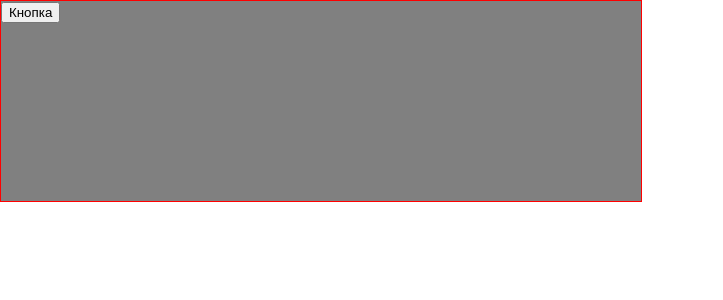
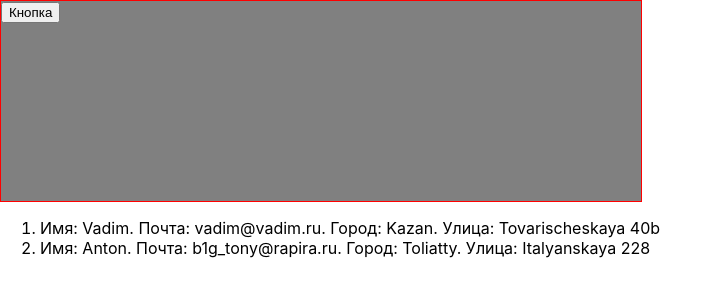
Before and after one commit to vadim-feof/typescript-examples, a React (Create React App) app: page / in a window 1280 px wide. Shown: the top 300 px of the page, without its empty margins (0-723 px from the left). Built offline with nearby package versions, Linux system fonts and the light colour scheme.

Commit message:
UserList component

```diff
--- a/src/App.tsx
+++ b/src/App.tsx
@@ -1,7 +1,15 @@
-import React from 'react';
+import React, {useState} from 'react';
 import Card, {CardVariant} from "./components/Card";
+import UserList from "./components/UserList";
+import {IUser} from "./types/types";
 
 function App() {
+
+    const [users, setUsers] = useState<IUser[]>([
+        {id: 1, name: 'Vadim', email: 'vadim@vadim.ru', address: {city: 'Kazan', street: 'Tovarischeskaya 40b'}},
+        {id: 2, name: 'Anton', email: 'b1g_tony@rapira.ru', address: {city: 'Toliatty', street: 'Italyanskaya 228'}}
+    ])
+
     return (
         <div>
             <Card onClick={(num) => console.info(num)}
@@ -11,6 +19,8 @@ function App() {
             >
                 <button>Кнопка</button>
             </Card>
+
+            <UserList users={users}/>
         </div>
     );
 }
--- /dev/null
+++ b/src/components/UserItem.tsx
@@ -0,0 +1,16 @@
+import React, {FC} from 'react';
+import {IUser} from "../types/types";
+
+interface UserItemProps {
+    user: IUser
+}
+
+const UserItem: FC<UserItemProps> = ({user}) => {
+    return (
+        <li>
+            Имя: {user.name}. Почта: {user.email}. Город: {user.address.city}. Улица: {user.address.street}
+        </li>
+    );
+};
+
+export default UserItem;
--- /dev/null
+++ b/src/components/UserList.tsx
@@ -0,0 +1,19 @@
+import React, {FC} from 'react';
+import {IUser} from "../types/types";
+import UserItem from "./UserItem";
+
+interface UserListProps {
+    users: IUser[]
+}
+
+const UserList: FC<UserListProps> = ({users}) => {
+    return (
+        <ol>
+            {users.map(user =>
+                <UserItem key={user.id} user={user}/>
+            )}
+        </ol>
+    );
+};
+
+export default UserList;
--- /dev/null
+++ b/src/types/types.ts
@@ -0,0 +1,11 @@
+export interface IAddress {
+    street: string;
+    city: string;
+}
+
+export interface IUser {
+    id: number;
+    name: string;
+    email: string;
+    address: IAddress;
+}
```
